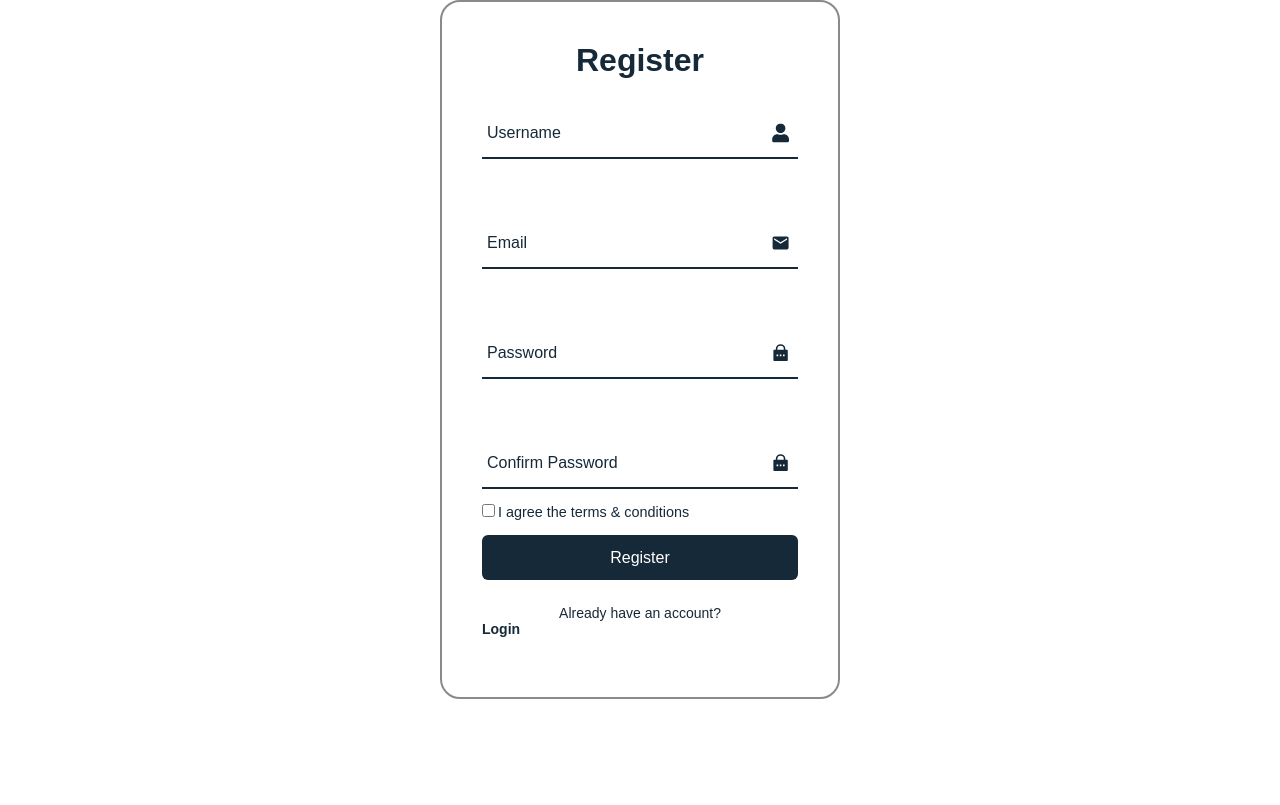
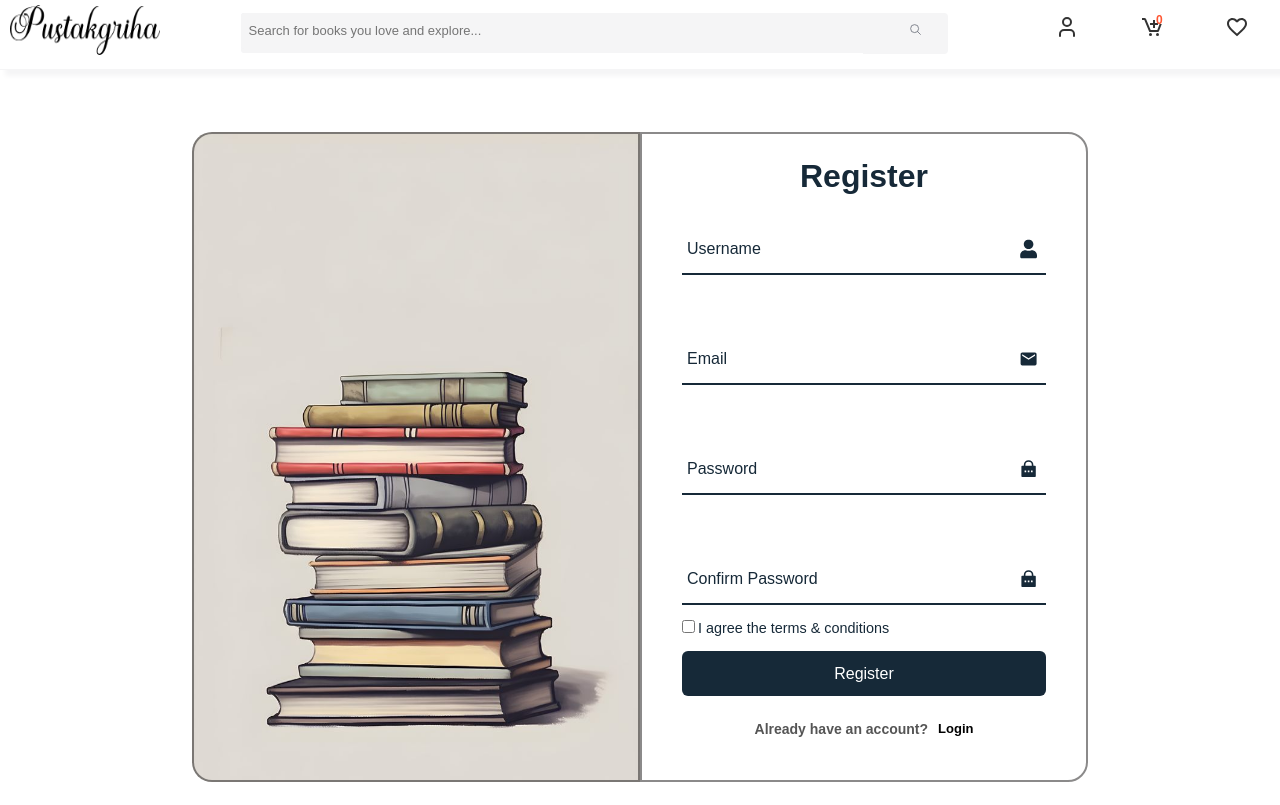
Before and after one commit to coder-aastha/Pustakgriha-OnlineBookStore, a React (Vite) app: page /register in a window 1280 px wide. Built offline with nearby package versions, Linux system fonts and the light colour scheme.

Commit message:
Login and registration updates

```diff
--- a/src/Auth/UserLogin.jsx
+++ b/src/Auth/UserLogin.jsx
@@ -106,10 +106,12 @@ function UserLogin() {
             <div className="register">
               <p>
                 Don't have an account?
+                <span className="register-link">
                 <a href="register" className="Login-link">
                   {" "}
                   Register
                 </a>
+                </span>
               </p>
             </div>
           </form>
--- a/src/Auth/UserRegister.jsx
+++ b/src/Auth/UserRegister.jsx
@@ -6,7 +6,7 @@ import { RiLockPasswordFill } from "react-icons/ri";
 import axios from 'axios'
 import toast from 'react-hot-toast';
 import { useNavigate } from 'react-router-dom';
-
+import Navbar from '../components/Navbar'
 
 
 const UserRegister = () => {
@@ -40,9 +40,10 @@ const UserRegister = () => {
   }
 
   return (
+  <>
+  <Navbar/>
     <div className="main-register-wrapper">
-      <div className="bacground-image"></div>
-      <div>
+      <div className="leftcontent_register"></div>
         <div className="wrapper1">
           <div className="form-box-register">
             <h2>Register</h2>
@@ -117,17 +118,19 @@ const UserRegister = () => {
               <div className="login">
                 <p>
                   Already have an account?
+                  <span className="login-link">
                   <a href="login" className="Register-link">
                     {" "}
                     Login
                   </a>
+                  </span>
                 </p>
               </div>
             </form>
           </div>
         </div>
       </div>
-    </div>
+      </>
   );
 };
 
--- a/src/css/UserLogin.css
+++ b/src/css/UserLogin.css
@@ -7,7 +7,6 @@
 
 .main-login-wrapper {
     display: flex;
-    /* width: 100%; */
     justify-content: center;
     height: 87vh;
     align-items: center;
@@ -180,27 +179,27 @@
 }
 
 .register{
-    font-size: .9em;
-    color: #162938;
-    /* text-align: center; */
-    font-weight: 500;
-    /* margin: 25px 0 10px; */
+    font-size: 0.9em;
+    color: black;
+    text-align: center;
+    font-weight: 650;
+    margin: 25px 0 10px;
 }
 
 
 .register p {
-    color: #162938;
-    text-decoration: none;
-    font-weight: 600;
+    display: flex;
+    justify-content: center;
+  }
 
-}
+  .register-link {
+    margin-left: 10px;
+  }
 
-.register a{
-    color: #162938;
-    flex-direction: row-reverse;
-}
-
-
+  .register p a {
+    font-size: small;
+    color: black;
+  }
 
 @media(min-width: 768px){
     .wrapper{
--- a/src/css/UserRegister.css
+++ b/src/css/UserRegister.css
@@ -5,25 +5,38 @@
     font-family: 'Poppins', sans-serif;
 }
 
-.main-Reset-wrapper{
+.main-register-wrapper{
     display: flex;
     height: 87vh;
     align-items: center;
     justify-content: center;
 }
 
+.leftcontent_register{
+    width: 35%;
+    background: whitesmoke;
+    height: 650px;
+    background: transparent;
+    border: 2px solid rgba(24, 23, 23, 0.5);
+    border-bottom-left-radius: 20px;
+    border-top-left-radius: 20px;
+    display: flex;
+    justify-content: center;
+    background-image: url('../images/img2.jpg');
+    background-size: cover;
+}
 
 .wrapper1{
     position: relative;
-    width: 80%;
-    max-width: 400px;
+    width: 35%;
+    height: 650px;
     background: transparent;
     border: 2px solid rgba(24, 23, 23, 0.5);
-    border-radius: 20px;
+    border-bottom-right-radius: 20px;
+    border-top-right-radius: 20px;
     display: flex;
     justify-content: center;
     align-items: center;
-    margin: 0 auto;
 
 }
 
@@ -153,23 +166,26 @@
 }
 
 .login{
-    font-size: .9em;
-    color: #162938;
+    font-size: 0.9em;
+    color: black;
     text-align: center;
-    font-weight: 500;
+    font-weight: 650;
     margin: 25px 0 10px;
 }
 
 .login p{
-    color: #162938;
+    display: flex;
+    justify-content: center;
 }
 
-.login a{
-    color: #162938;
-    text-decoration: none;
-    font-weight: 600;
-    margin-right: 300px;
-}
+.login-link {
+    margin-left: 10px;
+  }
+
+  .login p a {
+    font-size: small;
+    color: black;
+  }
 
 .user-icon-register {
     display: flex;
```
Also changed, not shown: src/images/img2.jpg (added).
